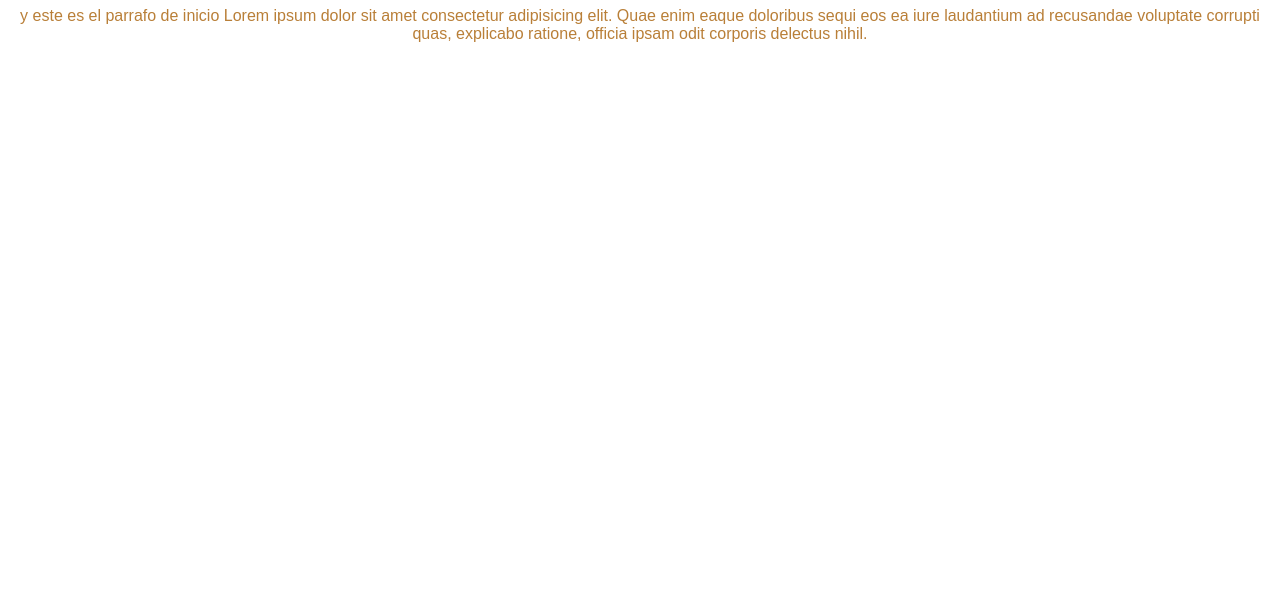
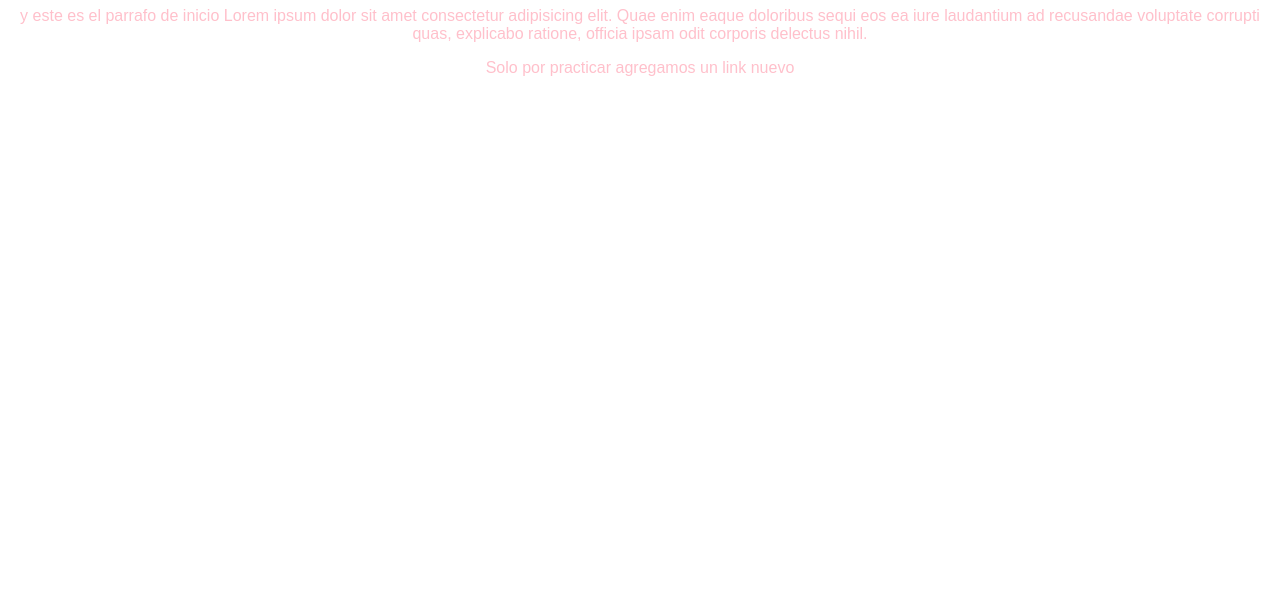
Before and after one commit to AdonisDanielCC/hyperblog, a plain HTML site: page blogPost.html in a window 1280 px wide. Shown: the part 193-800 px from the top of the page. Drawn offline with Linux system fonts and the light colour scheme.

Commit message:
Agrege un parrafo con letras color rosa

```diff
--- a/blogPost.html
+++ b/blogPost.html
@@ -15,6 +15,10 @@
     </div>
     <h1>Aqui vamos hacer el blog post</h1>
     <p>y este es el parrafo de inicio Lorem ipsum dolor sit amet consectetur adipisicing elit. Quae enim eaque doloribus sequi eos ea iure laudantium ad recusandae voluptate corrupti quas, explicabo ratione, officia ipsam odit corporis delectus nihil.</p>
+
+    <p>Solo por practicar agregamos un link nuevo</p>
+
 </body>
 
+
 </html>
--- a/css/estilos.css
+++ b/css/estilos.css
@@ -11,3 +11,8 @@
      width: 100%;
      height: 100px
  }
+
+ p {
+     text-align: center;
+     color: pink;
+ }
```
